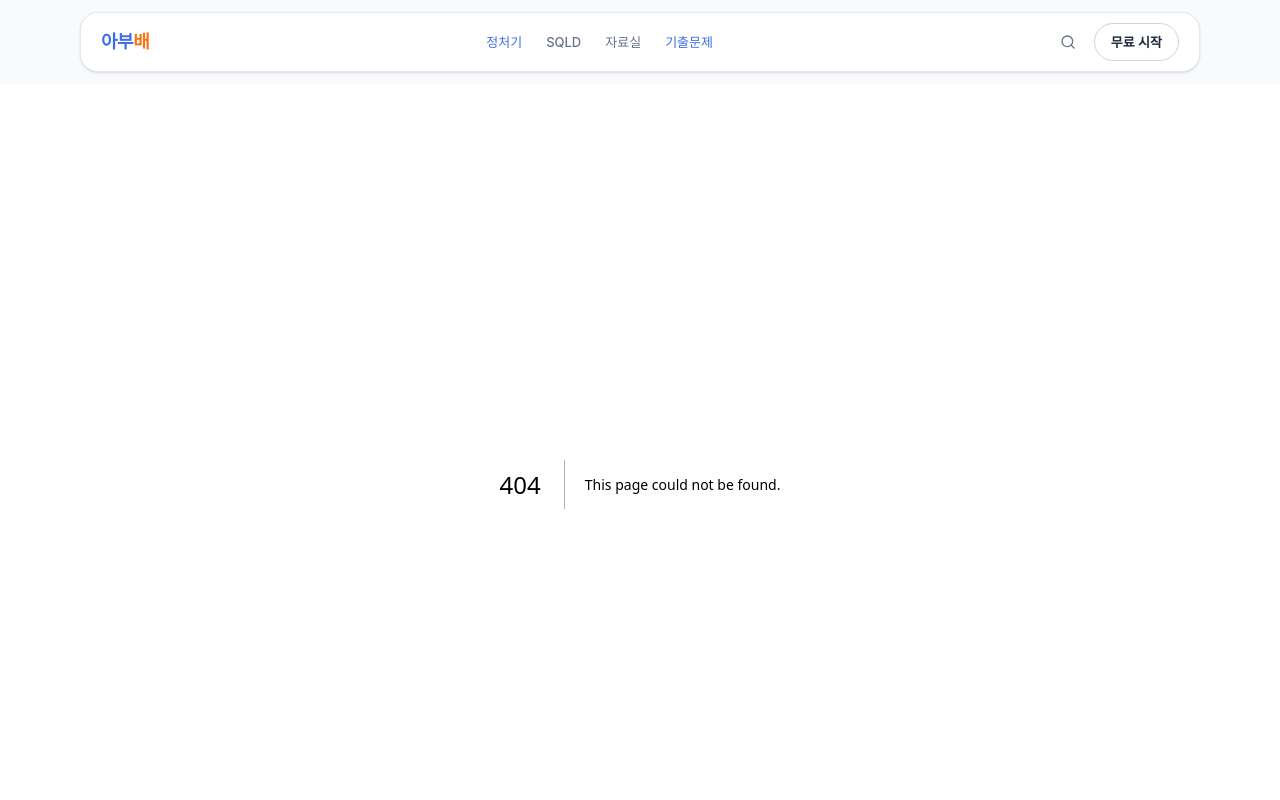
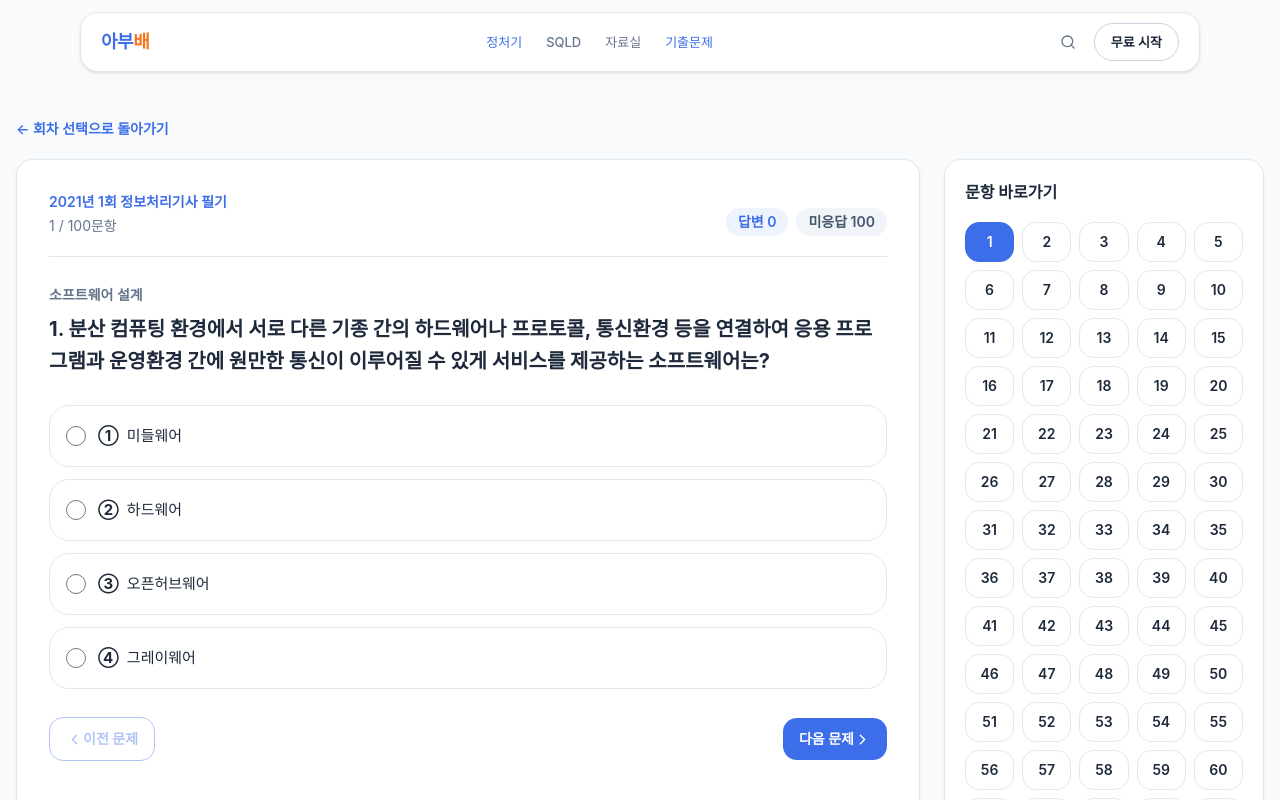
Before and after one commit to nolooker/ABUBAE, a Next.js app: page /exam/jeongchogi/questions/written/2021/1 in a window 1280 px wide. Before the commit this address had no page. Shown: the top 800 px of the page. Built offline with nearby package versions, Linux system fonts and the light colour scheme; a web font is replaced by a local one.

Commit message:
feat: connect written rounds to quiz runner

```diff
--- /dev/null
+++ b/src/app/exam/[slug]/questions/written/[year]/[round]/page.tsx
@@ -0,0 +1,21 @@
+import Link from 'next/link'
+import { notFound } from 'next/navigation'
+
+import WrittenRoundRunner from '@/components/quiz/WrittenRoundRunner'
+import { getPublicWrittenRound } from '@/lib/written-content'
+
+type Props = { params: Promise<{ slug: string; year: string; round: string }> }
+
+export default async function WrittenRoundPage({ params }: Props) {
+  const { slug, year, round } = await params
+  if (slug !== 'jeongchogi') notFound()
+  const content = getPublicWrittenRound(Number(year), Number(round))
+  if (!content) notFound()
+
+  return (
+    <section className="mx-auto max-w-7xl px-4 py-8">
+      <Link href={`/exam/${slug}/questions/written`} className="mb-5 inline-block text-sm font-semibold text-[var(--primary)]">← 회차 선택으로 돌아가기</Link>
+      <WrittenRoundRunner title={content.title} questions={content.questions} />
+    </section>
+  )
+}
--- a/src/app/exam/[slug]/questions/written/page.tsx
+++ b/src/app/exam/[slug]/questions/written/page.tsx
@@ -1,39 +1,25 @@
 import Link from 'next/link'
 import { notFound } from 'next/navigation'
 
-type Props = {
-  params: Promise<{ slug: string }>
-}
+import WrittenRoundList from '@/components/quiz/WrittenRoundList'
+import { getWrittenRoundSummaries } from '@/lib/written-content'
+
+type Props = { params: Promise<{ slug: string }> }
 
 export const metadata = { title: '정보처리기사 필기 기출문제' }
 
 export default async function WrittenRoundListPage({ params }: Props) {
   const { slug } = await params
   if (slug !== 'jeongchogi') notFound()
+  const rounds = getWrittenRoundSummaries()
 
   return (
     <section className="mx-auto max-w-5xl px-4 py-12">
-      <Link href={`/exam/${slug}/questions`} className="text-sm font-semibold text-[var(--primary)]">
-        ← 필기·실기 선택으로 돌아가기
-      </Link>
+      <Link href={`/exam/${slug}/questions`} className="text-sm font-semibold text-[var(--primary)]">← 필기·실기 선택으로 돌아가기</Link>
       <p className="mt-8 text-sm font-semibold text-[var(--primary)]">정보처리기사 필기</p>
       <h1 className="mt-2 text-3xl font-bold">연도·회차 선택</h1>
-      <p className="mt-3 text-[var(--text-secondary)]">
-        2021년 1·2·3회 총 300문항을 검수하고 있습니다. 검수가 완료된 회차부터 무료로 공개됩니다.
-      </p>
-
-      <div className="mt-8 grid gap-4 sm:grid-cols-3">
-        {[1, 2, 3].map((round) => (
-          <section key={round} className="ab-card p-5">
-            <span className="ab-badge bg-amber-50 text-amber-700">콘텐츠 검수 중</span>
-            <h2 className="mt-4 text-lg font-bold">2021년 {round}회</h2>
-            <p className="mt-2 text-sm text-[var(--text-secondary)]">100문항 · 5과목</p>
-            <button type="button" disabled className="ab-btn ab-btn-md mt-5 w-full cursor-not-allowed bg-slate-100 text-slate-400">
-              공개 준비 중
-            </button>
-          </section>
-        ))}
-      </div>
+      <p className="mb-8 mt-3 text-[var(--text-secondary)]">원하는 연도와 회차를 선택하면 첫 문제부터 풀 수 있습니다.</p>
+      <WrittenRoundList examSlug={slug} rounds={rounds} />
     </section>
   )
 }
--- /dev/null
+++ b/src/components/quiz/WrittenRoundList.tsx
@@ -0,0 +1,60 @@
+import Link from 'next/link'
+import { ArrowRight, BookOpenCheck } from 'lucide-react'
+
+type RoundSummary = {
+  year: number
+  round: number
+  questionCount: number
+  subjectCount: number
+}
+
+type Props = {
+  examSlug: string
+  rounds: RoundSummary[]
+}
+
+export default function WrittenRoundList({ examSlug, rounds }: Props) {
+  const years = [...new Set(rounds.map((item) => item.year))].sort((a, b) => b - a)
+
+  return (
+    <div className="space-y-8">
+      {years.map((year) => (
+        <section key={year} aria-labelledby={`year-${year}`}>
+          <div className="mb-3 flex items-center justify-between">
+            <h2 id={`year-${year}`} className="text-xl font-bold">{year}년</h2>
+            <span className="text-sm text-[var(--text-secondary)]">
+              {rounds.filter((item) => item.year === year).length}개 회차
+            </span>
+          </div>
+          <div className="overflow-hidden rounded-xl border border-[var(--border)] bg-white">
+            {rounds.filter((item) => item.year === year).map((item, index, items) => (
+              <div
+                key={`${item.year}-${item.round}`}
+                className={`flex flex-col gap-4 p-5 sm:flex-row sm:items-center sm:justify-between ${index < items.length - 1 ? 'border-b border-[var(--border)]' : ''}`}
+              >
+                <div className="flex items-center gap-4">
+                  <span className="inline-flex h-11 w-11 shrink-0 items-center justify-center rounded-xl bg-[var(--primary-light)] text-[var(--primary)]">
+                    <BookOpenCheck size={21} />
+                  </span>
+                  <div>
+                    <h3 className="font-bold">{item.round}회 필기</h3>
+                    <p className="mt-1 text-sm text-[var(--text-secondary)]">
+                      {item.questionCount}문항 · {item.subjectCount}과목
+                    </p>
+                  </div>
+                </div>
+                <Link
+                  href={`/exam/${examSlug}/questions/written/${item.year}/${item.round}`}
+                  aria-label={`${item.year}년 ${item.round}회 문제 풀기`}
+                  className="ab-btn ab-btn-primary ab-btn-md gap-2"
+                >
+                  문제 풀기 <ArrowRight size={16} />
+                </Link>
+              </div>
+            ))}
+          </div>
+        </section>
+      ))}
+    </div>
+  )
+}
--- /dev/null
+++ b/src/components/quiz/WrittenRoundRunner.tsx
@@ -0,0 +1,106 @@
+'use client'
+
+import { useState } from 'react'
+import { ChevronLeft, ChevronRight } from 'lucide-react'
+
+import type { PublicWrittenQuestion } from '@/lib/written-content'
+
+type Props = {
+  title: string
+  questions: PublicWrittenQuestion[]
+}
+
+const choiceLabels = ['①', '②', '③', '④']
+
+export default function WrittenRoundRunner({ title, questions }: Props) {
+  const [currentIndex, setCurrentIndex] = useState(0)
+  const [answers, setAnswers] = useState<Record<string, number>>({})
+  const current = questions[currentIndex]
+  const answeredCount = Object.keys(answers).length
+
+  const moveTo = (index: number) => {
+    setCurrentIndex(index)
+    window.scrollTo({ top: 0, behavior: 'smooth' })
+  }
+
+  return (
+    <div className="grid gap-6 lg:grid-cols-[minmax(0,1fr)_320px]">
+      <section className="ab-card p-5 sm:p-8">
+        <div className="flex flex-wrap items-end justify-between gap-3 border-b border-[var(--border)] pb-5">
+          <div>
+            <p className="text-sm font-semibold text-[var(--primary)]">{title}</p>
+            <p className="mt-1 text-sm text-[var(--text-secondary)]">{currentIndex + 1} / {questions.length}문항</p>
+          </div>
+          <div className="flex gap-2 text-sm font-semibold">
+            <span className="rounded-full bg-[var(--primary-light)] px-3 py-1 text-[var(--primary)]">답변 {answeredCount}</span>
+            <span className="rounded-full bg-slate-100 px-3 py-1 text-slate-600">미응답 {questions.length - answeredCount}</span>
+          </div>
+        </div>
+
+        <p className="mt-7 text-sm font-semibold text-[var(--text-secondary)]">{current.subject}</p>
+        <h1 className="mt-2 whitespace-pre-wrap text-xl font-bold leading-8">
+          {current.number}. {current.content}
+        </h1>
+
+        <fieldset className="mt-7 space-y-3">
+          <legend className="sr-only">{current.number}번 답안 선택</legend>
+          {current.choices.map((choice, index) => (
+            <label
+              key={`${current.id}-${index}`}
+              className={`flex cursor-pointer items-start gap-3 rounded-xl border p-4 text-[15px] leading-7 transition-colors ${
+                answers[current.id] === index
+                  ? 'border-[var(--primary)] bg-[var(--primary-light)] text-blue-900'
+                  : 'border-[var(--border)] bg-white hover:border-[var(--primary)]'
+              }`}
+            >
+              <input
+                type="radio"
+                name={current.id}
+                checked={answers[current.id] === index}
+                onChange={() => setAnswers((previous) => ({ ...previous, [current.id]: index }))}
+                aria-label={`${current.number}번 선택지 ${choiceLabels[index]} ${choice}`}
+                className="mt-1 h-5 w-5 accent-[var(--primary)]"
+              />
+              <span><strong className="mr-2">{choiceLabels[index]}</strong>{choice}</span>
+            </label>
+          ))}
+        </fieldset>
+
+        <div className="mt-7 flex items-center justify-between gap-3">
+          <button type="button" disabled={currentIndex === 0} onClick={() => moveTo(currentIndex - 1)} className="ab-btn ab-btn-secondary ab-btn-md disabled:opacity-40">
+            <ChevronLeft size={17} /> 이전 문제
+          </button>
+          <button type="button" disabled={currentIndex === questions.length - 1} onClick={() => moveTo(currentIndex + 1)} className="ab-btn ab-btn-primary ab-btn-md disabled:opacity-40">
+            다음 문제 <ChevronRight size={17} />
+          </button>
+        </div>
+      </section>
+
+      <aside className="ab-card h-fit p-5 lg:sticky lg:top-24">
+        <h2 className="font-bold">문항 바로가기</h2>
+        <div className="mt-4 grid grid-cols-5 gap-2">
+          {questions.map((question, index) => (
+            <button
+              type="button"
+              key={question.id}
+              aria-label={`${question.number}번 문제로 이동`}
+              onClick={() => moveTo(index)}
+              className={`h-10 rounded-lg border text-sm font-semibold ${
+                index === currentIndex
+                  ? 'border-[var(--primary)] bg-[var(--primary)] text-white'
+                  : answers[question.id] !== undefined
+                    ? 'border-blue-200 bg-[var(--primary-light)] text-[var(--primary)]'
+                    : 'border-[var(--border)] bg-white'
+              }`}
+            >
+              {question.number}
+            </button>
+          ))}
+        </div>
+        <button type="button" className="ab-btn ab-btn-orange ab-btn-lg mt-6 w-full" disabled>
+          최종 제출 (다음 단계)
+        </button>
+      </aside>
+    </div>
+  )
+}
--- /dev/null
+++ b/src/lib/written-content.ts
@@ -0,0 +1,40 @@
+import round1 from '../../content/written/jeongchogi/2021-1.candidates.json'
+import round2 from '../../content/written/jeongchogi/2021-2.candidates.json'
+import round3 from '../../content/written/jeongchogi/2021-3.candidates.json'
+
+export type PublicWrittenQuestion = {
+  id: string
+  number: number
+  subject: string
+  content: string
+  choices: string[]
+}
+
+const candidates = [round1, round2, round3]
+
+export function getWrittenRoundSummaries() {
+  return candidates.map((candidate) => ({
+    year: candidate.year,
+    round: candidate.round,
+    questionCount: candidate.questions.length,
+    subjectCount: new Set(candidate.questions.map((question) => question.subject)).size,
+  }))
+}
+
+export function getPublicWrittenRound(year: number, round: number) {
+  const candidate = candidates.find((item) => item.year === year && item.round === round)
+  if (!candidate) return undefined
+
+  return {
+    year: candidate.year,
+    round: candidate.round,
+    title: candidate.title,
+    questions: candidate.questions.map(({ id, number, subject, content, choices }) => ({
+      id,
+      number,
+      subject,
+      content,
+      choices,
+    })) satisfies PublicWrittenQuestion[],
+  }
+}
```
Also changed, not shown: 2 other files (tests, documents, lock files or other folders).
